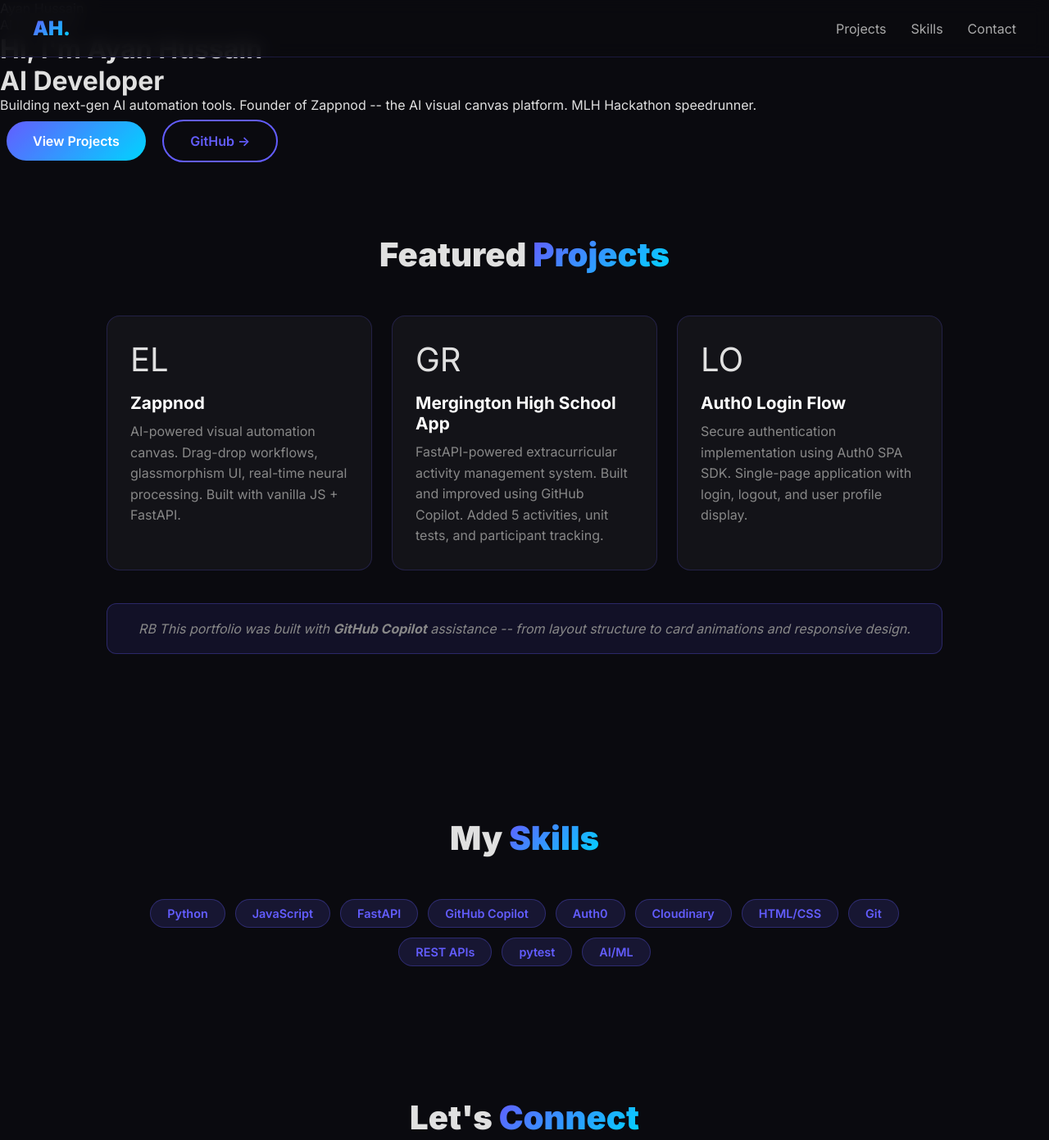
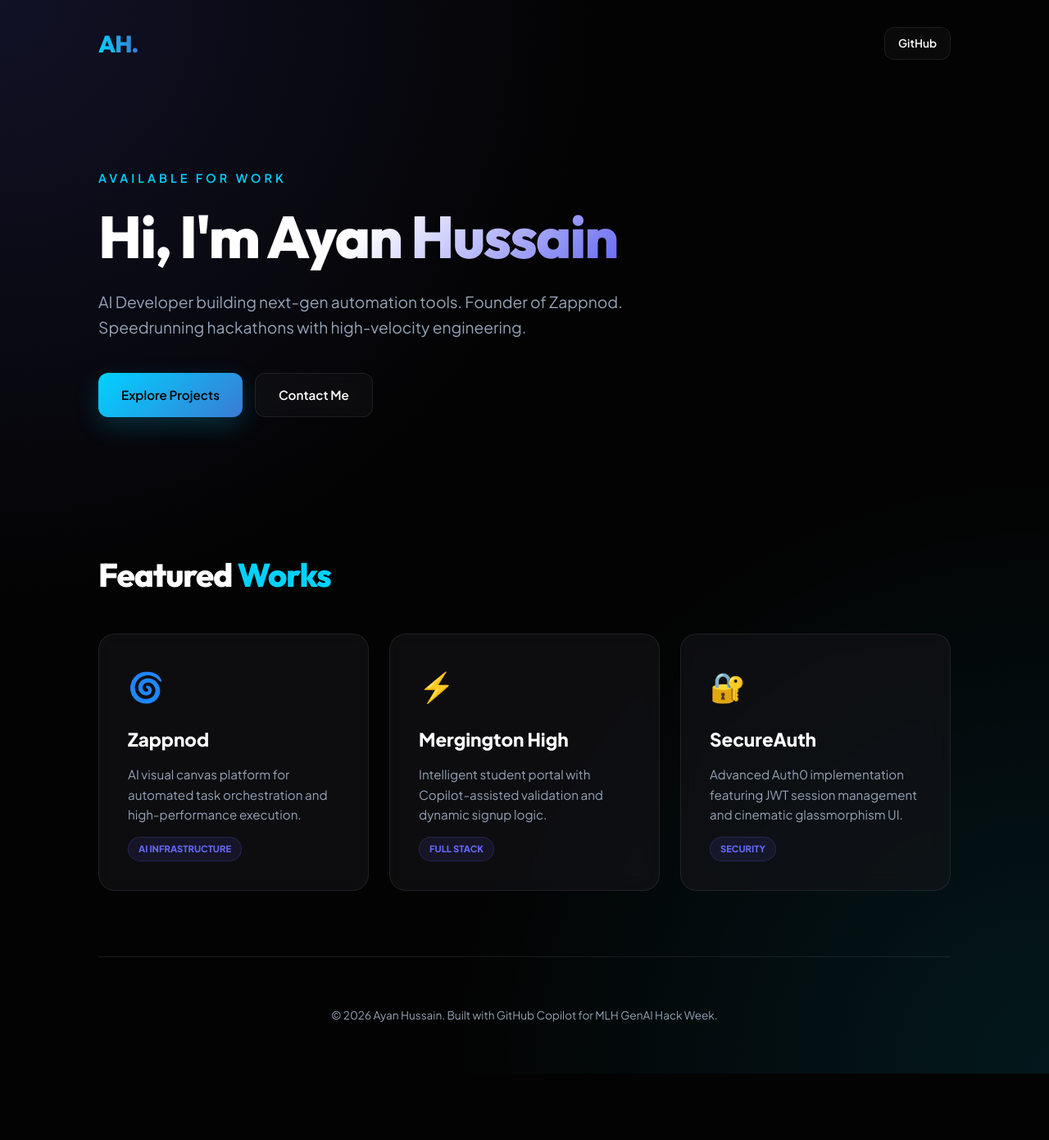
Before and after one commit to ayanlogix/copilot-simple-portfolio, a plain HTML site: page index.html in a window 1280 px wide. Shown: the top 1391 px of the page at 82% size. After the commit the page ends 1310 px from the top, so only its background shows below. Drawn offline with Linux system fonts and the light colour scheme.

Commit message:
Fix overlaps and polish UI

```diff
--- a/index.html
+++ b/index.html
@@ -4,116 +4,234 @@
     <meta charset="UTF-8">
     <meta name="viewport" content="width=device-width, initial-scale=1.0">
     <title>Ayan Hussain | AI Developer Portfolio</title>
-      <link href="https://fonts.googleapis.com/css2?family=Inter:wght@300;400;600;700;900&display=swap" rel="stylesheet">
+    <link href="https://fonts.googleapis.com/css2?family=Outfit:wght@300;400;600;800&family=Plus+Jakarta+Sans:wght@300;400;600;800&display=swap" rel="stylesheet">
     <style>
+        :root {
+            --bg: #030303;
+            --card-bg: rgba(20, 20, 25, 0.6);
+            --primary: #00d2ff;
+            --secondary: #3a7bd5;
+            --accent: #6366f1;
+            --text: #ffffff;
+            --text-dim: #94a3b8;
+            --glass: rgba(255, 255, 255, 0.03);
+            --border: rgba(255, 255, 255, 0.08);
+        }
+
         * { margin: 0; padding: 0; box-sizing: border-box; }
-        body { font-family: 'Inter', sans-serif; background: #0a0a0f; color: #e0e0e0; }
-                nav { position: fixed; top: 0; width: 100%; padding: 20px 40px; background: rgba(10,10,15,0.9); backdrop-filter: blur(10px); display: flex; justify-content: space-between; align-items: center; z-index: 100; border-bottom: 1px solid rgba(99,93,255,0.2); }
-        nav .logo { font-size: 1.5rem; font-weight: 900; background: linear-gradient(135deg, #635dff, #00d4ff); -webkit-background-clip: text; -webkit-text-fill-color: transparent; }
-        nav ul { list-style: none; display: flex; gap: 30px; }
-        nav ul li a { color: #aaa; text-decoration: none; font-weight: 500; transition: color 0.3s; }
-                nav ul li a:hover { color: #635dff; }
-        .hero { min-height: 100vh; display: flex; align-items: center; justify-content: center; text-align: center; padding: 100px 20px 60px; background: radial-gradient(ellipse at center, rgba(99,93,255,0.15) 0%, transparent 70%); }
-        .hero h1 { font-size: clamp(2.5rem, 6vw, 5rem); font-weight: 900; line-height: 1.1; margin-bottom: 20px; }
-        .hero h1 span { background: linear-gradient(135deg, #635dff, #00d4ff); -webkit-background-clip: text; -webkit-text-fill-color: transparent; }
-        .hero p { font-size: 1.2rem; color: #888; max-width: 600px; margin: 0 auto 40px; line-height: 1.6; }
-        .btn { display: inline-block; padding: 14px 32px; background: linear-gradient(135deg, #635dff, #00d4ff); color: white; text-decoration: none; border-radius: 50px; font-weight: 600; margin: 8px; transition: transform 0.3s, box-shadow 0.3s; }
-        .btn:hover { transform: translateY(-2px); box-shadow: 0 10px 30px rgba(99,93,255,0.4); }
-        .btn.outline { background: transparent; border: 2px solid #635dff; color: #635dff; }
-        .section { padding: 80px 40px; max-width: 1100px; margin: 0 auto; }
-        .section h2 { font-size: 2.5rem; font-weight: 800; text-align: center; margin-bottom: 50px; }
-        .section h2 span { background: linear-gradient(135deg, #635dff, #00d4ff); -webkit-background-clip: text; -webkit-text-fill-color: transparent; }
-        .cards { display: grid; grid-template-columns: repeat(auto-fit, minmax(300px, 1fr)); gap: 24px; }
-        .card { background: rgba(255,255,255,0.04); border: 1px solid rgba(99,93,255,0.2); border-radius: 16px; padding: 28px; transition: transform 0.3s, border-color 0.3s; }
-        .card:hover { transform: translateY(-5px); border-color: #635dff; }
-        .card .icon { font-size: 2.5rem; margin-bottom: 16px; }
-        .card h3 { font-size: 1.3rem; font-weight: 700; margin-bottom: 10px; color: #fff; }
-                .card p { color: #888; line-height: 1.6; }
-        .skills { display: flex; flex-wrap: wrap; gap: 12px; justify-content: center; margin-top: 40px; }
-        .skill { padding: 8px 20px; border-radius: 50px; background: rgba(99,93,255,0.15); border: 1px solid rgba(99,93,255,0.3); color: #635dff; font-weight: 600; font-size: 0.9rem; }
-        .copilot-badge { background: rgba(99,93,255,0.1); border: 1px solid rgba(99,93,255,0.3); border-radius: 12px; padding: 20px 30px; text-align: center; margin: 40px 0; }
-        .copilot-badge p { color: #888; font-style: italic; }
-        footer { text-align: center; padding: 30px; color: #555; border-top: 1px solid rgba(99,93,255,0.1); }
+
+        body {
+            font-family: 'Plus Jakarta Sans', sans-serif;
+            background-color: var(--bg);
+            background-image:
+                radial-gradient(circle at 0% 0%, rgba(99, 102, 241, 0.15) 0%, transparent 40%),
+                radial-gradient(circle at 100% 100%, rgba(0, 210, 255, 0.1) 0%, transparent 40%);
+            color: var(--text);
+            line-height: 1.6;
+            overflow-x: hidden;
+            min-height: 100vh;
+        }
+
+        .container { max-width: 1100px; margin: 0 auto; padding: 0 30px; }
+
+        nav {
+            padding: 30px 0;
+            display: flex;
+            justify-content: space-between;
+            align-items: center;
+            position: relative;
+            z-index: 100;
+        }
+
+        .logo {
+            font-family: 'Outfit', sans-serif;
+            font-weight: 800;
+            font-size: 1.8rem;
+            background: linear-gradient(to right, var(--primary), var(--secondary));
+            -webkit-background-clip: text;
+            -webkit-text-fill-color: transparent;
+            letter-spacing: -1px;
+        }
+
+        header {
+            padding: 100px 0 80px;
+            position: relative;
+        }
+
+        .hero-content { max-width: 800px; }
+
+        .hero-label {
+            font-size: 0.9rem;
+            font-weight: 600;
+            color: var(--primary);
+            text-transform: uppercase;
+            letter-spacing: 4px;
+            margin-bottom: 20px;
+            display: block;
+        }
+
+        h1 {
+            font-family: 'Outfit', sans-serif;
+            font-size: clamp(2.5rem, 7vw, 4.5rem);
+            font-weight: 800;
+            line-height: 1.1;
+            margin-bottom: 25px;
+            letter-spacing: -2px;
+        }
+
+        .gradient-text {
+            background: linear-gradient(135deg, #fff 30%, #6366f1 100%);
+            -webkit-background-clip: text;
+            -webkit-text-fill-color: transparent;
+        }
+
+        .hero-desc {
+            font-size: 1.2rem;
+            color: var(--text-dim);
+            margin-bottom: 40px;
+            max-width: 650px;
+        }
+
+        .btn-group { display: flex; gap: 15px; flex-wrap: wrap; }
+
+        .btn {
+            padding: 14px 28px;
+            border-radius: 12px;
+            font-weight: 600;
+            text-decoration: none;
+            transition: all 0.3s cubic-bezier(0.4, 0, 0.2, 1);
+            display: inline-flex;
+            align-items: center;
+            gap: 10px;
+            font-size: 0.95rem;
+        }
+
+        .btn-primary {
+            background: linear-gradient(135deg, var(--primary), var(--secondary));
+            color: #000;
+            box-shadow: 0 10px 30px rgba(0, 210, 255, 0.2);
+        }
+
+        .btn-primary:hover {
+            transform: translateY(-3px);
+            box-shadow: 0 15px 40px rgba(0, 210, 255, 0.3);
+        }
+
+        .btn-outline {
+            border: 1px solid var(--border);
+            color: var(--text);
+            background: var(--glass);
+            backdrop-filter: blur(10px);
+        }
+
+        .btn-outline:hover {
+            background: rgba(255, 255, 255, 0.08);
+            border-color: var(--primary);
+            transform: translateY(-3px);
+        }
+
+        section { padding: 80px 0; }
+
+        h2 {
+            font-family: 'Outfit', sans-serif;
+            font-size: 2.5rem;
+            font-weight: 800;
+            letter-spacing: -1px;
+            margin-bottom: 40px;
+        }
+
+        .grid {
+            display: grid;
+            grid-template-columns: repeat(auto-fit, minmax(320px, 1fr));
+            gap: 25px;
+        }
+
+        .card {
+            background: var(--card-bg);
+            border: 1px solid var(--border);
+            border-radius: 20px;
+            padding: 35px;
+            transition: all 0.4s ease;
+            backdrop-filter: blur(12px);
+        }
+
+        .card:hover {
+            transform: translateY(-8px);
+            border-color: rgba(0, 210, 255, 0.3);
+            background: rgba(30, 30, 40, 0.6);
+        }
+
+        .card-icon { font-size: 2.2rem; margin-bottom: 20px; display: block; }
+        .card h3 { font-size: 1.4rem; margin-bottom: 12px; }
+        .card p { color: var(--text-dim); font-size: 0.95rem; line-height: 1.6; }
+
+        .tag {
+            display: inline-block;
+            padding: 5px 12px;
+            background: rgba(99, 102, 241, 0.1);
+            color: var(--accent);
+            border-radius: 100px;
+            font-size: 0.7rem;
+            font-weight: 700;
+            margin-top: 15px;
+            border: 1px solid rgba(99, 102, 241, 0.2);
+        }
+
+        @media (max-width: 768px) {
+            header { padding: 60px 0; }
+            h1 { font-size: 2.8rem; }
+            .grid { grid-template-columns: 1fr; }
+        }
     </style>
 </head>
 <body>
+    <div class="container">
         <nav>
             <div class="logo">AH.</div>
-        <ul>
-            <li><a href="#projects">Projects</a></li>
-            <li><a href="#skills">Skills</a></li>
-            <li><a href="#contact">Contact</a></li>
-        </ul>
-                    </nav> <span>Ayan Hussain</span><br>AI Developer         <div>
-                            <h1>Hi, I'm <span>Ayan Hussain</span><br>AI Developer</h1>
-                            <p>Building next-gen AI automation tools. Founder of Zappnod -- the AI visual canvas platform. MLH Hackathon speedrunner.</p>
-            <a href="#projects" class="btn">View Projects</a>
-                            <a href="https://github.com/ayanlogix" class="btn outline">GitHub -></a>
+            <a href="https://github.com/ayanlogix" class="btn btn-outline" style="padding: 8px 16px; font-size: 0.85rem;">GitHub</a>
+        </nav>
+
+        <header>
+            <div class="hero-content">
+                <span class="hero-label">Available for Work</span>
+                <h1>Hi, I'm <span class="gradient-text">Ayan Hussain</span></h1>
+                <p class="hero-desc">
+                    AI Developer building next-gen automation tools. Founder of Zappnod. Speedrunning hackathons with high-velocity engineering.
+                </p>
+                <div class="btn-group">
+                    <a href="#projects" class="btn btn-primary">Explore Projects</a>
+                    <a href="mailto:logix.ayan@gmail.com" class="btn btn-outline">Contact Me</a>
+                </div>
+            </div>
+        </header>
+
+        <section id="projects">
+            <h2>Featured <span style="color: var(--primary)">Works</span></h2>
+            <div class="grid">
+                <div class="card">
+                    <span class="card-icon">🌀</span>
+                    <h3>Zappnod</h3>
+                    <p>AI visual canvas platform for automated task orchestration and high-performance execution.</p>
+                    <span class="tag">AI INFRASTRUCTURE</span>
+                </div>
+                <div class="card">
+                    <span class="card-icon">⚡</span>
+                    <h3>Mergington High</h3>
+                    <p>Intelligent student portal with Copilot-assisted validation and dynamic signup logic.</p>
+                    <span class="tag">FULL STACK</span>
+                </div>
+                <div class="card">
+                    <span class="card-icon">🔐</span>
+                    <h3>SecureAuth</h3>
+                    <p>Advanced Auth0 implementation featuring JWT session management and cinematic glassmorphism UI.</p>
+                    <span class="tag">SECURITY</span>
+                </div>
             </div>
         </section>
 
-                    <div class="section" id="projects">
-                        <h2>Featured <span>Projects</span></h2>
-                        <div class="cards">
-                            <div class="card">
-                                <div class="icon">EL</div>
-                                <h3>Zappnod</h3>
-                                <p>AI-powered visual automation canvas. Drag-drop workflows, glassmorphism UI, real-time neural processing. Built with vanilla JS + FastAPI.</p>
+        <footer style="padding: 60px 0; border-top: 1px solid var(--border); text-align: center; color: var(--text-dim); font-size: 0.85rem;">
+            <p>&copy; 2026 Ayan Hussain. Built with GitHub Copilot for MLH GenAI Hack Week.</p>
+        </footer>
     </div>
-                            <div class="card">
-                                <div class="icon">GR</div>
-                                <h3>Mergington High School App</h3>
-                                <p>FastAPI-powered extracurricular activity management system. Built and improved using GitHub Copilot. Added 5 activities, unit tests, and participant tracking.</p>
-            </div>
-            <div class="card">
-                <div class="icon">LO</div>
-                <h3>Auth0 Login Flow</h3>
-                <p>Secure authentication implementation using Auth0 SPA SDK. Single-page application with login, logout, and user profile display.</p>
-                            </div>
-                        </div>
-
-                        <div class="copilot-badge">
-                            <p>RB This portfolio was built with <strong>GitHub Copilot</strong> assistance -- from layout structure to card animations and responsive design.</p>
-        </div>
-    </div>    <div class="section" id="skills">
-        <h2>My <span>Skills</span></h2>
-        <div class="skills">
-            <span class="skill">Python</span>
-            <span class="skill">JavaScript</span>
-            <span class="skill">FastAPI</span>
-            <span class="skill">GitHub Copilot</span>
-                            <span class="skill">Auth0</span>
-                            <span class="skill">Cloudinary</span>
-                            <span class="skill">HTML/CSS</span>
-                            <span class="skill">Git</span>
-                            <span class="skill">REST APIs</span>
-                            <span class="skill">pytest</span>
-                            <span class="skill">AI/ML</span>
-                        </div>
-                    </div>
-
-                    <div class="section" id="contact">
-                        <h2>Let's <span>Connect</span></h2>
-                        <div class="cards">
-                            <div class="card" style="text-align:center">
-                                <div class="icon">OC</div>
-                                <h3>GitHub</h3>
-                                <p><a href="https://github.com/ayanlogix" style="color:#635dff">github.com/ayanlogix</a></p>
-                            </div>
-                            <div class="card" style="text-align:center">
-                                <div class="icon">TR</div>
-                                <h3>MLH Hackathon</h3>
-                                <p>Participating in Global Hack Week GenAI 2025. Speedrunning all challenges!</p>
-                            </div>
-                        </div>
-                    </div>
-
-                    <footer>
-                        <p>Built with HE and GitHub Copilot by Ayan Hussain (c) 2025</p>
-                    </footer>
 </body>
 </html>
-
-    <section class="hero">
-        <div>
-                            <h1>Hi, I'
```
Lines whose indentation alone changed are shown as unchanged.
